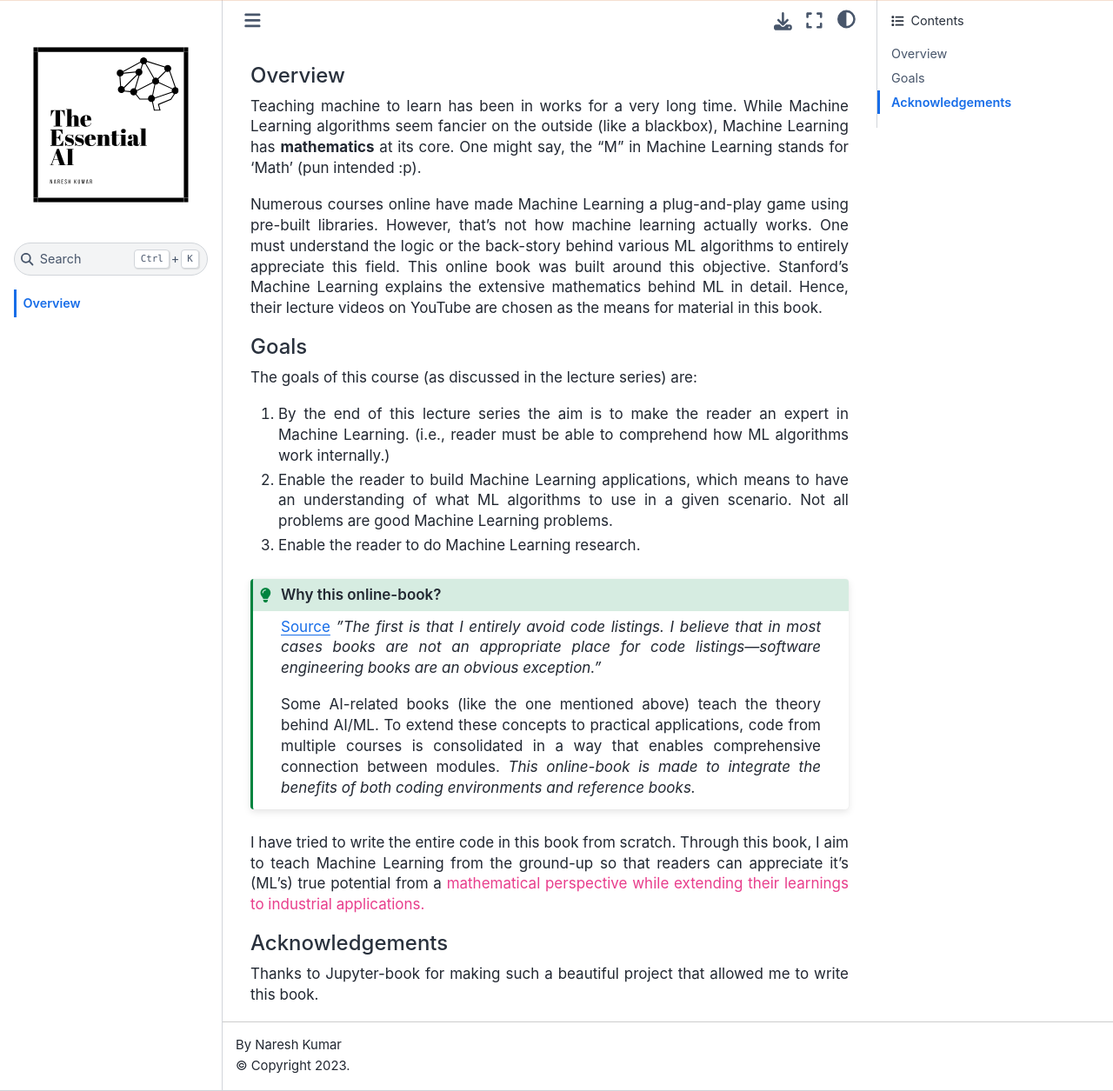
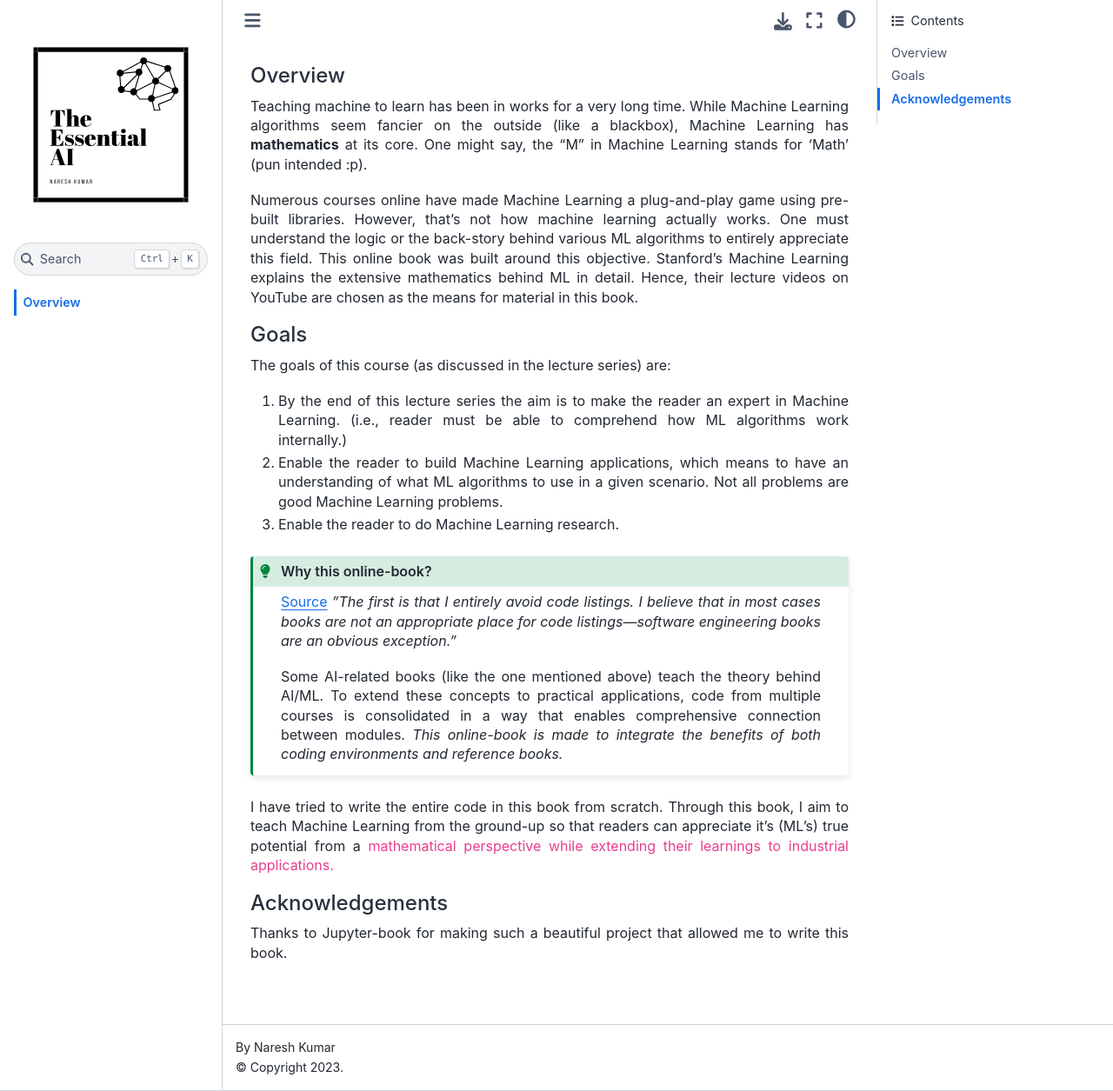
Before and after one commit to EssentialAI/cs229, a Jupyter Book: the page built from index.md, in a window 1280 px wide and 1255 px high. Shown: the whole window at 87% size. Built offline with Jupyter Book 1.0.4 settings and Sphinx 7.4.7 and the Sphinx Book theme 1.1.4, drawn with Linux system fonts in a browser that asks for light colours; pages that are not in the unit, such as notebooks, are missing from menus; comment, search, counter and statistics services are not loaded.

Commit message:
reverted font

```diff
--- a/_static/custom.css
+++ b/_static/custom.css
@@ -12,7 +12,7 @@ h1{
   /* text-shadow: 2px 2px #83c5be; */
 }
 body {
-  font-size: 17px;
+  font-size: 16px;
   padding: -10px;
   text-align: justify;
   line-height: 140%;
```
